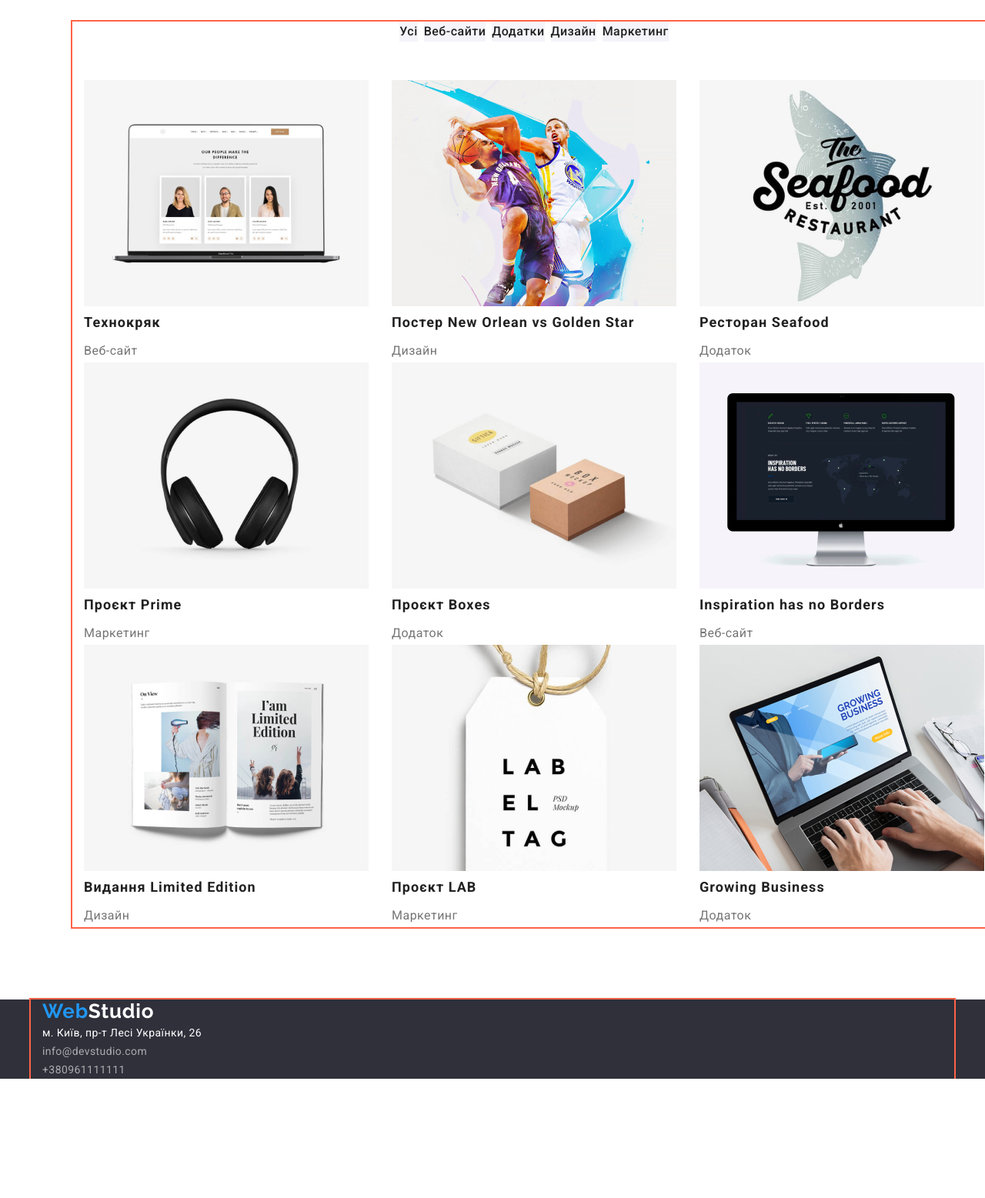
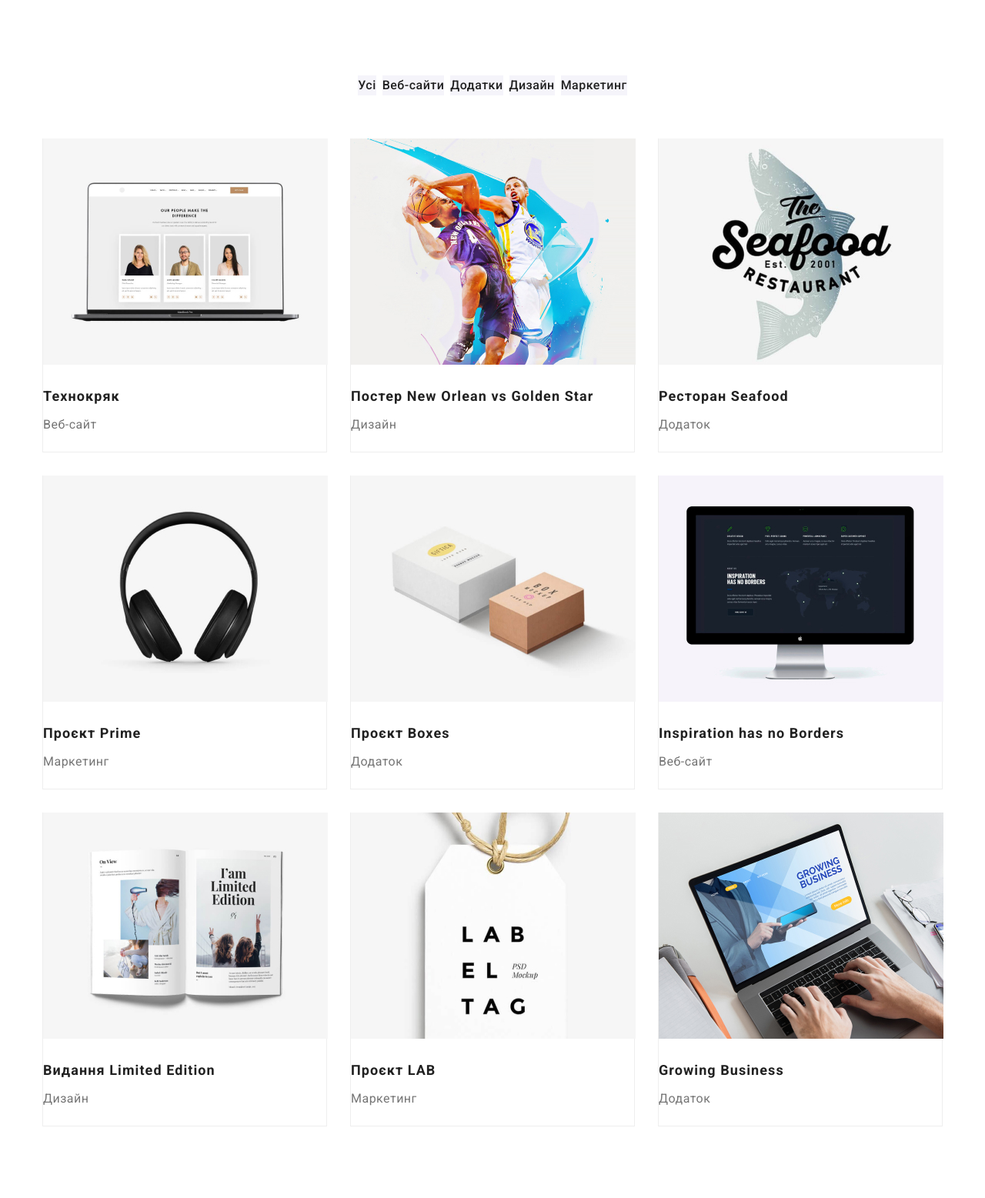
Before and after one commit to onsnov/goit-markup-hw-03, a plain HTML site: page portfolio.html in a window 1280 px wide. Shown: the part 123-1680 px from the top of the page at 77% size. Before the commit the page ends 1525 px from the top, so only its background shows below. Drawn offline with nearby package versions, Linux system fonts and the light colour scheme.

Commit message:
встановлює padding

```diff
--- a/css/styles.css
+++ b/css/styles.css
@@ -11,7 +11,7 @@ body {
   padding-right: 15px;
   margin-left: auto;
   margin-right: auto;
-  outline: 2px solid tomato;
+  /* outline: 2px solid tomato; */
 }
 
 h1,
@@ -76,6 +76,8 @@ ul {
   font-size: 26px;
   line-height: calc(31 / 26);
   letter-spacing: 0.03em;
+  padding-top: 24px;
+  padding-bottom: 25px;
 
   /* margin-bottom: 20px; */
   margin-right: 93px;
@@ -108,21 +110,24 @@ ul {
 
 .site-nav {
   display: flex;
+  padding-top: 32px;
+  padding-bottom: 32px;
 }
-
 
 .site-nav .item:not(:last-child) {
   margin-right: 50px;
 }
+
 .auth-nav {
   display: flex;
   margin-left: auto;
+  padding-top: 32px;
+  padding-bottom: 32px;
 }
 
 .auth-nav .item:not(:last-child) {
   margin-right: 50px;
 }
-
 
 .site-nav .link,
 .auth-nav .link {
@@ -151,13 +156,10 @@ ul {
 /* hero */
 .hero {
   margin-top: 0;
-  margin-left: auto;
-  margin-right: auto;
 
   background-color: var(--hero-color);
   text-align: center;
-
-  width: 1600px;
+  padding: 200px 0;
 }
 
 .hero-title {
@@ -173,9 +175,11 @@ ul {
 }
 
 .button {
-  display: inline-block;
+  display: inline;
   margin-left: auto;
   margin-right: auto;
+  justify-content: center;
+  align-items: center;
 
   color: var(--button-text-color);
   background-color: var(--accent-color);
@@ -185,6 +189,8 @@ ul {
   font-weight: 700;
   font-size: 16px;
   line-height: calc(30 / 16);
+  width: 216px;
+  height: 50px;
 }
 
 /* advantages */
@@ -259,6 +265,10 @@ ul {
   display: flex;
 }
 
+.what-wedo .link {
+  display: block;
+}
+
 .what-wedo-list > .item:not(:last-child) {
   margin-right: 30px;
 }
@@ -277,12 +287,12 @@ ul {
   letter-spacing: 0.03em;
 }
 
-.team .item {
-  margin-bottom: 30px;
+.section {
+  padding: 94px 0;
 }
 
-.section {
-  padding: 94px;
+.section.color {
+  background-color: #f5f4fa;
 }
 
 .team-title {
@@ -300,6 +310,15 @@ ul {
 
 .team-list > .item {
   width: 270px;
+  border-left: 1px solid #eeeeee;
+  border-right: 1px solid #eeeeee;
+  border-bottom: 1px solid #eeeeee;
+  border-radius: 0px 0px 4px 4px;
+}
+
+.team-list .item-about {
+  padding-top: 30px;
+  padding-bottom: 30px;
 }
 
 .team-list > .item.item:not(:last-child) {
@@ -320,6 +339,9 @@ ul {
 }
 
 .footer {
+  padding-top: 60px;
+  padding-bottom: 60px;
+
   background-color: var(--hero-color);
 }
 
@@ -368,6 +390,9 @@ ul {
 /* filter */
 
 .filter-list {
+  margin-top: 6px;
+  margin-bottom: 6px;
+
   color: var(--secondary-text-color);
   background-color: #f5f4fa;
   border: none;
@@ -403,23 +428,29 @@ ul {
   margin-bottom: 4px;
 }
 
-/* .works-list>.item {
+.works-list>.item {
   border: 1px solid #eeeeee;
-  border-width: 0 0 1px 0;
-} */
+  border-width: 0 1px 1px 1px;
+}
 
 .works-list {
   display: flex;
   flex-wrap: wrap;
 }
+.works-list > .item:not(:nth-child(3n)) {
+  margin-right: 30px;
+}
 
 .works-list > .item {
   width: 370px;
+  margin-bottom: 30px;
 }
 
-.works-list > .item:not(:nth-child(3n)) {
-  margin-right: 30px;
+.works-list > .item:nth-last-child(-n+3) {
+  margin-bottom: 0px;
 }
-.work-list > .item:nth-child(-n + 3) {
-  margin-bottom: 20px;
+
+.work-list-about {
+  padding-top: 20px;
+  padding-bottom: 20px;
 }
--- a/portfolio.html
+++ b/portfolio.html
@@ -75,9 +75,10 @@
                 alt="Розробники"
                 width="370"
               />
-              <h2 class="title work-list-title">Технокряк</h2>
+              <div class="work-list-about"><h2 class="title work-list-title">Технокряк</h2>
               <p class="title-list work-text">Веб-сайт</p></a
-            >
+            ></div>
+
           </li>
           <li class="item">
             <a class="link" href=""
@@ -86,11 +87,12 @@
                 alt="Баскетболісти"
                 width="370"
               />
-              <h2 class="title work-list-title">
+              <div class="work-list-about"><h2 class="title work-list-title">
                 Постер New Orlean vs Golden Star
               </h2>
               <p class="title-list work-text">Дизайн</p></a
-            >
+            ></div>
+
           </li>
           <li class="item">
             <a class="link" href=""
@@ -99,9 +101,10 @@
                 alt="Картинка ресторана"
                 width="370"
               />
-              <h2 class="title work-list-title">Ресторан Seafood</h2>
+              <div class="work-list-about"><h2 class="title work-list-title">Ресторан Seafood</h2>
               <p class="title-list work-text">Додаток</p></a
-            >
+            ></div>
+
           </li>
           <li class="item">
             <a class="link" href=""
@@ -110,9 +113,10 @@
                 alt="Навушники"
                 width="370"
               />
-              <h2 class="title work-list-title">Проєкт Prime</h2>
+              <div class="work-list-about"><h2 class="title work-list-title">Проєкт Prime</h2>
               <p class="title-list work-text">Маркетинг</p></a
-            >
+            ></div>
+
           </li>
           <li class="item">
             <a class="link" href=""
@@ -121,37 +125,42 @@
                 alt="Дві коробки"
                 width="370"
               />
-              <h2 class="title work-list-title">Проєкт Boxes</h2>
+              <div class="work-list-about"><h2 class="title work-list-title">Проєкт Boxes</h2>
               <p class="title-list work-text">Додаток</p></a
-            >
+            ></div>
+
           </li>
           <li class="item">
             <a class="link" href=""
               ><img class="item" src="./images/img-portf-6.jpg" alt="Монітор" width="370" />
-              <h2 class="title work-list-title">Inspiration has no Borders</h2>
+              <div class="work-list-about"><h2 class="title work-list-title">Inspiration has no Borders</h2>
               <p class="title-list work-text">Веб-сайт</p></a
-            >
+            ></div>
+
           </li>
           <li class="item">
             <a class="link" href=""
               ><img class="item" src="./images/img-portf-7.jpg" alt="Книга" width="370" />
-              <h2 class="title work-list-title">Видання Limited Edition</h2>
+              <div class="work-list-about"><h2 class="title work-list-title">Видання Limited Edition</h2>
               <p class="title-list work-text">Дизайн</p></a
-            >
+            ></div>
+
           </li>
           <li class="item">
             <a class="link" href=""
               ><img class="item" src="./images/img-portf-8.jpg" alt="Ярлик" width="370" />
-              <h2 class="title work-list-title">Проєкт LAB</h2>
+              <div class="work-list-about"><h2 class="title work-list-title">Проєкт LAB</h2>
               <p class="title-list work-text">Маркетинг</p></a
-            >
+            ></div>
+
           </li>
           <li class="item">
             <a class="link" href=""
               ><img class="item" src="./images/img-portf-9.jpg" alt="Ноутбук" width="370" />
-              <h2 class="title work-list-title">Growing Business</h2>
+              <div class="work-list-about"><h2 class="title work-list-title">Growing Business</h2>
               <p class="title-list work-text">Додаток</p></a
-            >
+            ></div>
+
           </li>
         </ul>
         </div>
```
Also changed, not shown: index.html (+21 -7 lines). Lines whose indentation alone changed are shown as unchanged.
